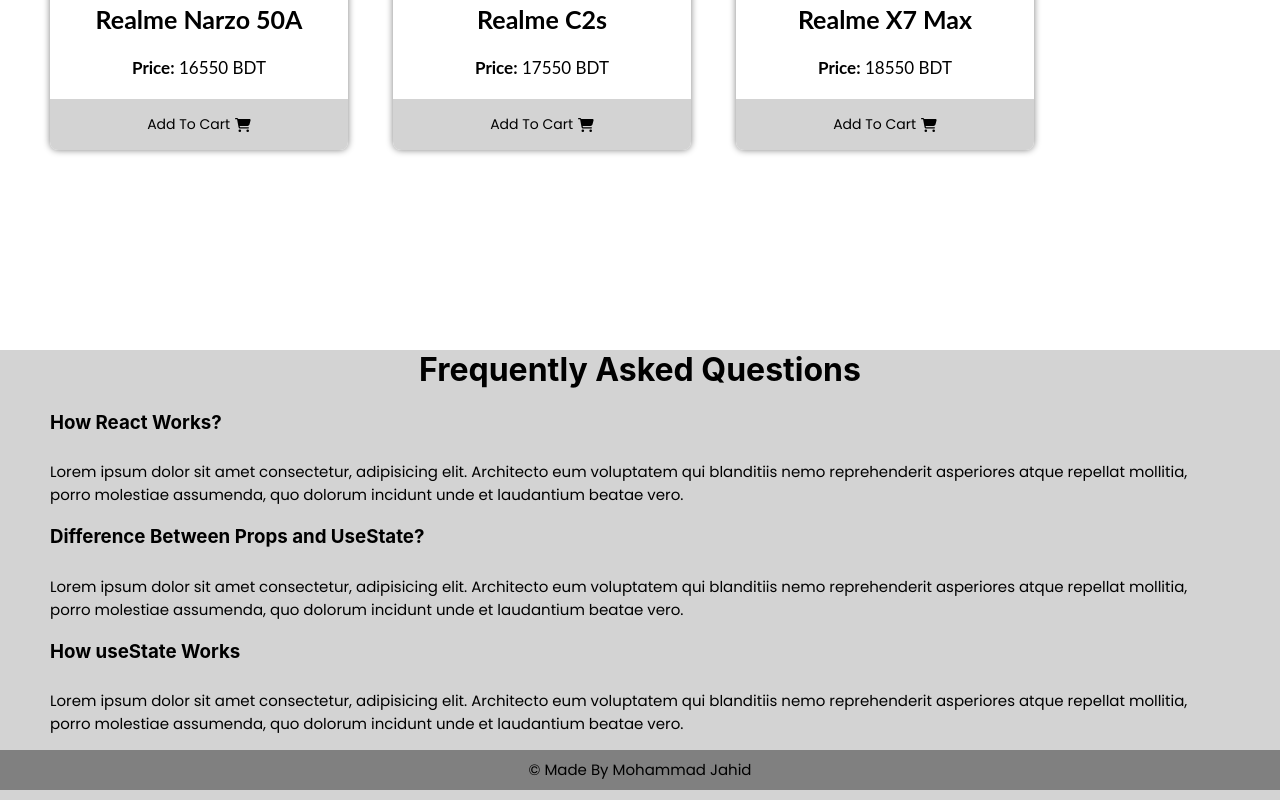
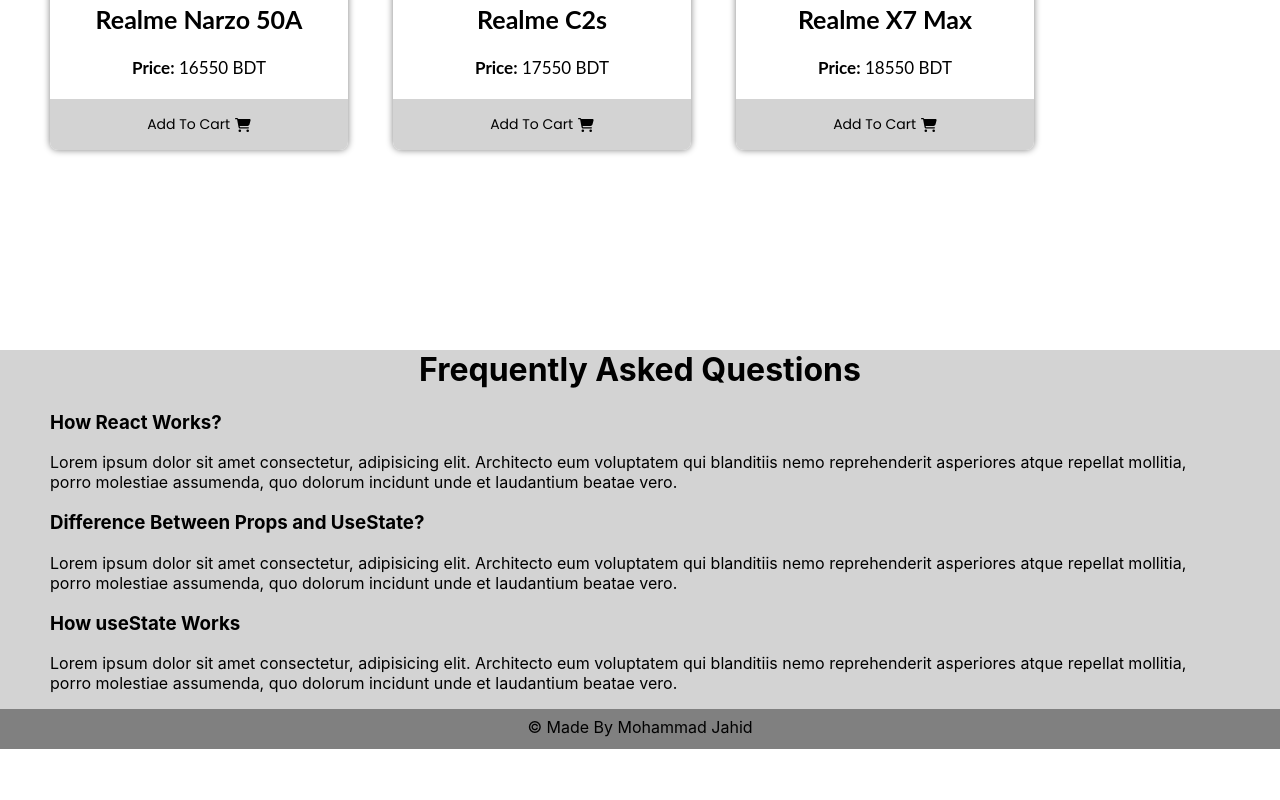
Before and after one commit to mohammadJahid8/lucky-one, a React (Create React App) app: page / in a window 1280 px wide. Shown: the part 1991-2791 px from the top of the page. After the commit the page ends 2740 px from the top, so only its background shows below. Built offline with nearby package versions, Linux system fonts and the light colour scheme.

Commit message:
QnA done

```diff
--- a/src/App.css
+++ b/src/App.css
@@ -1,7 +1,14 @@
 .App {
   text-align: center;
 }
-
+.phone-title{
+  font-family: 'Caveat', cursive;
+  font-size: 60px;
+  text-align: center;
+  margin-bottom: -50px;
+  color:#303030;
+  font-weight: 700;
+}
 .App-logo {
   height: 40vmin;
   pointer-events: none;
--- a/src/App.js
+++ b/src/App.js
@@ -1,11 +1,15 @@
 import './App.css';
 import Footer from './Component/Footer/Footer';
 import Phones from './Component/Phones/Phones';
-
+import { FontAwesomeIcon } from '@fortawesome/react-fontawesome'
+import { faMobilePhone } from '@fortawesome/free-solid-svg-icons'
 
 function App() {
   return (
     <div className="">
+      <h1 className="phone-title">Phones <span className="arena">Arena</span>
+        <FontAwesomeIcon className="phone-icon" icon={faMobilePhone}></FontAwesomeIcon>
+      </h1>
       <Phones></Phones>
 
       <Footer></Footer>
--- a/src/Component/Cart/Cart.css
+++ b/src/Component/Cart/Cart.css
@@ -9,7 +9,7 @@
     top: 0;
 }
 .choosed-phone{
-    font-size: 18px;
+    font-size: 20px;
     color: #303030;
     font-weight: bold;
     text-align: center;
--- a/src/Component/Footer/Footer.css
+++ b/src/Component/Footer/Footer.css
@@ -1,8 +1,8 @@
 @import url('https://fonts.googleapis.com/css2?family=Caveat:wght@500;600;700&family=Poppins:wght@300;400;500&family=Roboto:wght@300;400;500;700&family=Ubuntu:wght@400;700&display=swap');
-.footer{
+.QnA-container{
     background: lightgrey;
     width: 100%;
-    height: 450px;
+
     margin-top:100px;
 }
 .footer p {
@@ -21,15 +21,10 @@
 }
 .creator{
     text-align: center;
+    padding-top: 8px;
 }
-.jahid{
+footer{
     background: gray;
     height: 40px;
+
 }
-
-@media screen and (max-width: 768px){
-    .footer{
-    width: 114%;
-    height: 850px;
-    }
-}
--- a/src/Component/Footer/Footer.js
+++ b/src/Component/Footer/Footer.js
@@ -2,7 +2,8 @@
 import "./Footer.css"
 const Footer = () => {
     return (
-        <div className="footer">
+        <div>
+            <div className="QnA-container">
                 <h1 className="faqs">Frequently Asked Questions</h1>
 
                 <div className="QnA">
@@ -15,8 +16,10 @@
                     <h3>How useState Works</h3>
                     <p>Lorem ipsum dolor sit amet consectetur, adipisicing elit. Architecto eum voluptatem qui blanditiis nemo reprehenderit asperiores atque repellat mollitia, porro molestiae assumenda, quo dolorum incidunt unde et laudantium beatae vero.</p>
                 </div>
-            <div className="jahid">
+
+            <footer>
                 <p className="creator">© Made By Mohammad Jahid</p>
+            </footer>
             </div>
         </div>
     );
--- a/src/Component/Phones/Phones.css
+++ b/src/Component/Phones/Phones.css
@@ -1,11 +1,4 @@
-.phone-title{
-    font-family: 'Caveat', cursive;
-    font-size: 60px;
-    text-align: center;
-    margin-bottom: -50px;
-    color:#303030;
-    font-weight: 700;
-}
+
 .phone-icon{
     width: 40px;
     margin-left: 8px;
@@ -25,21 +18,40 @@
     margin: 100px 50px;
 }
 
-@media screen and (max-width: 768px) {
+@media screen and (max-width: 400px) {
     .phones-container{
-
-        grid-template-columns: repeat(1fr, 1fr);
+        display: flex;
+        flex-direction: column-reverse;
     }
     .phones{
-        grid-template-columns: repeat(1, 1fr)
+        grid-template-columns: 1fr;
+        /* margin-left: 100px; */
     }
     .phone-title{
         text-align: center;
         font-size: 50px;
     }
     .cart-container{
-        display: none;
         grid-template-columns: repeat(1, 1fr)
 
     }
 }
+
+@media screen and (min-width: 400px) and (max-width:700px ) {
+    .phones-container{
+        display: flex;
+        flex-direction: column-reverse;
+    }
+    .phones{
+        grid-template-columns: 1fr;
+        margin-left: 80px;
+    }
+    .phone-title{
+        text-align: center;
+        font-size: 50px;
+    }
+    .cart-container{
+        grid-template-columns: repeat(1, 1fr)
+
+    }
+}
--- a/src/Component/Phones/Phones.js
+++ b/src/Component/Phones/Phones.js
@@ -1,6 +1,5 @@
 import React, { useEffect, useState } from 'react';
-import { FontAwesomeIcon } from '@fortawesome/react-fontawesome'
-import { faMobilePhone } from '@fortawesome/free-solid-svg-icons'
+
 import Cart from '../Cart/Cart';
 import Phone from '../Phone/Phone';
 import './Phones.css'
@@ -48,9 +47,7 @@
     return (
         <div className="phones-container">
             <div>
-                <h1 className="phone-title">Phones <span className="arena">Arena</span>
-                    <FontAwesomeIcon className="phone-icon" icon={faMobilePhone}></FontAwesomeIcon>
-                </h1>
+
                 <div className="phones">
                     {phones.map(phone => <Phone phone={phone} key={phone.id} handleAddToCart={handleAddToCart}></Phone>)}
                 </div>
```
Also changed, not shown: src/Component/Phone/Phone.css (line endings or trailing spaces). Lines whose indentation alone changed are shown as unchanged.
